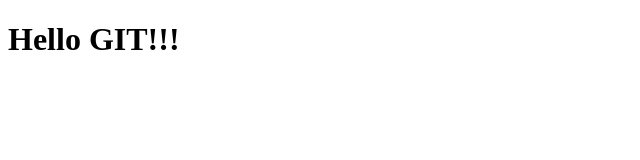
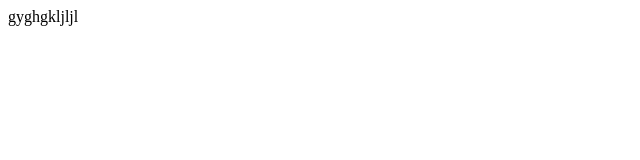
Before and after one commit to martakozikowska/git-course-4, a plain HTML site: page git-course-4/index.html in a window 1280 px wide. Shown: the whole page, without its empty margins (0-640 px from the left). Drawn offline with Linux system fonts and the light colour scheme.

Commit message:
Update index.html

```diff
--- a/git-course-4/index.html
+++ b/git-course-4/index.html
@@ -6,6 +6,6 @@
     <title>iSa GIT course 4</title>
 </head>
 <body>
-    <h1>Hello GIT!!!</h1>
+    gyghgkljljl
 </body>
 </html>
```
